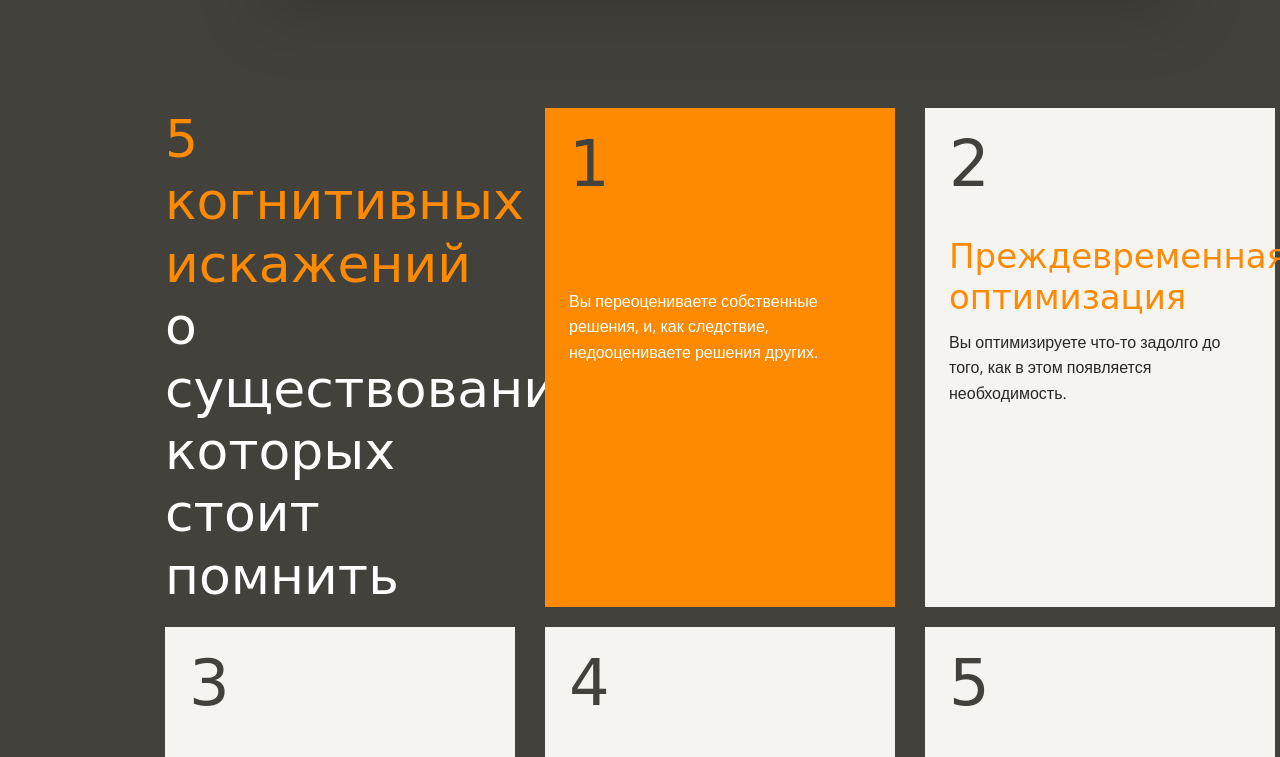
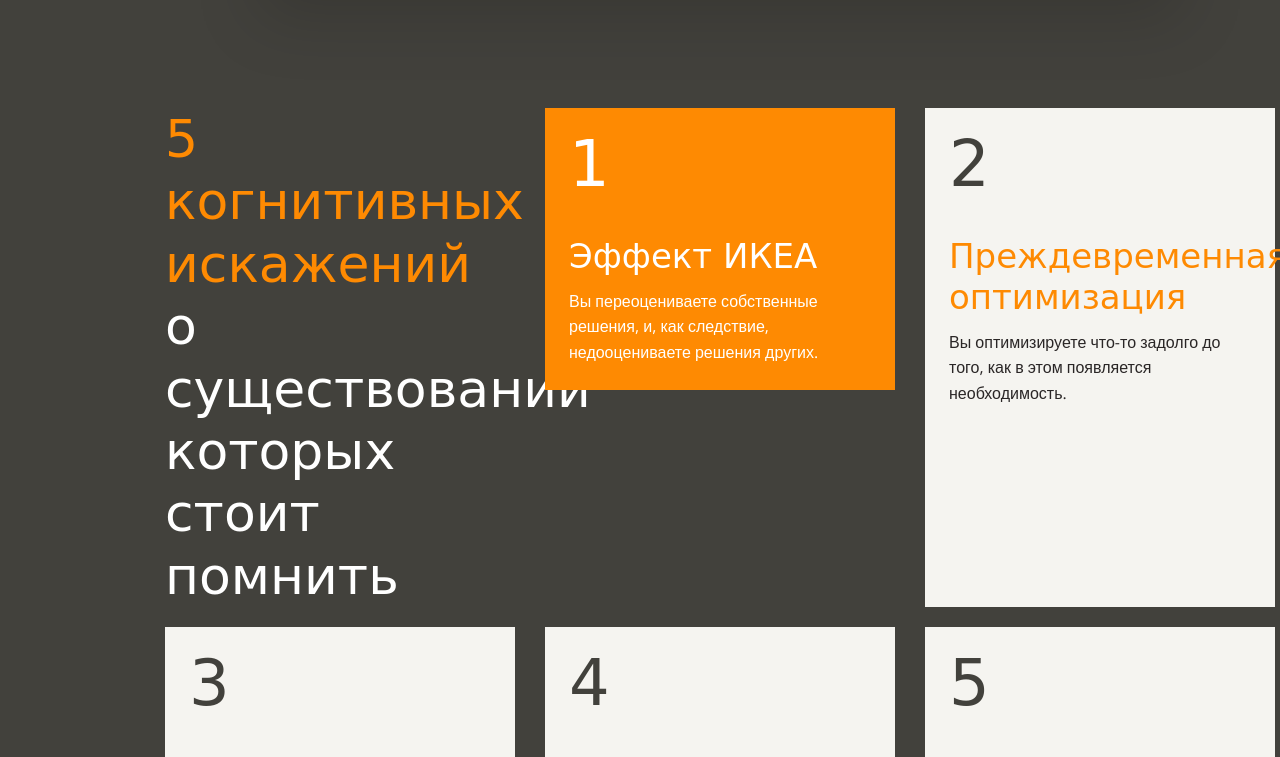
Before and after one commit to vadymtel/layout-designer-project-lvl1, a website: page src/index.html in a window 1280 px wide. In both pictures the pointer is over the link 720 px from the left and 2146 px from the top of the page. Shown: the part 1789-2546 px from the top of the page. Drawn offline with nearby package versions, Linux system fonts and the light colour scheme; a web font is replaced by a local one.

Commit message:
add hover

```diff
--- a/src/styles/style.css
+++ b/src/styles/style.css
@@ -184,12 +184,6 @@ header {
   background-color: var(--lightly);
 }
 
-.items:hover {
-  color: var(--white);
-  text-decoration: none;
-  background-color: var(--main-color);
-}
-
 .items-number {
   font-size: 64px;
   line-height: 1;
@@ -206,6 +200,15 @@ header {
 .items-text {
   padding: 0;
   margin: 0;
+}
+
+.items:hover,
+.items:hover .items-number,
+.items:hover .items-name {
+  align-self: flex-start;
+  color: var(--white);
+  text-decoration: none;
+  background-color: var(--main-color);
 }
 
 .navigation-title {
```
Also changed, not shown: README.md.
